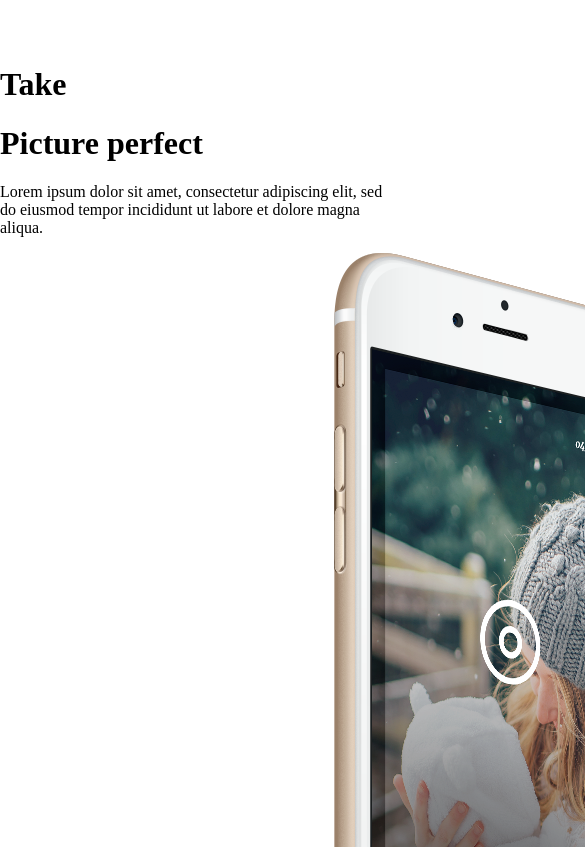
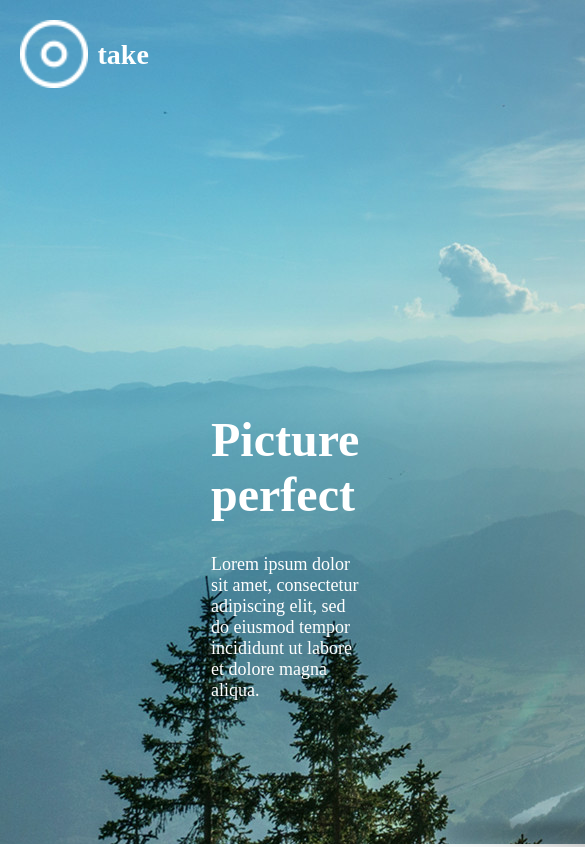
Before and after one commit to Gass-Dev/P3_C2_Interface_statique_adaptable, a plain HTML site: page index.html in a window 390 px wide. Shown: the top 847 px of the page, 585 px wide, since content can reach past the window. Drawn offline with Linux system fonts and the light colour scheme.

Commit message:
css mobile

```diff
--- /dev/null
+++ b/css/desktop.css
@@ -0,0 +1,3 @@
+@media only screen and (min-width : 1224px){
+    background: ;
+    }
--- /dev/null
+++ b/css/mobile.css
@@ -0,0 +1,43 @@
+body {
+    background-color: #ffffff;
+    margin:0;
+    /*font-family: ;*/
+    }
+/* -------- Header -------*/
+header{
+    height: 100vh;
+    width: 100vh;
+    background-image: url("../assets/images/mastehead.jpg");
+    display: flex;
+}
+/*-----------------------*/
+.box-logo {
+    height: 8%;
+    margin: 20px;
+    display: flex;
+    flex-direction: row;
+}
+.box-logo h1{
+    font-size: 28px;
+    color: #ffffff;
+    margin-left: 10px;
+}
+/*-----------------------*/
+.box-description{
+    margin-top: 45%;
+    margin-left: 5%;
+}
+.box-description h1{
+    font-size: 48px;
+    color: #ffffff;
+}
+.box-description p{
+    font-size: 18px;
+    color: #ffffff;
+}
+/*-----------------------*/
+.box-iphone img{
+
+}
+/* ------------  Main -----------*/
+/* -- Section box-presentation --*/
--- a/css/style.css
+++ /dev/null
@@ -1,4 +0,0 @@
-html, body {
-    margin:0;
-    padding:0;
-    }
--- a/index.html
+++ b/index.html
@@ -3,15 +3,15 @@
 <head>
     <meta charset="UTF-8">
     <meta name="viewport" content="width=device-width, initial-scale=1.0">
-    <link rel="stylesheet" href="css/style.css">
-    <link rel="stylesheet" href="css/responsive.css">
+    <link rel="stylesheet" href="css/mobile.css">
+    <link rel="stylesheet" media="screen and (max-width: 1224px)" href="css/desktop.css" type="text/css" />
     <title>Take</title>
 </head>
 <body>
     <header>
-        <div>
+        <div class="box-logo">
             <img classe="logo" src="assets/images/logo.png" alt="logo take">
-            <h1>Take</h1>
+            <h1>take</h1>
         </div>
 
         <div class="box-description">
```
Also changed, not shown: css/responsive.css (deleted).
